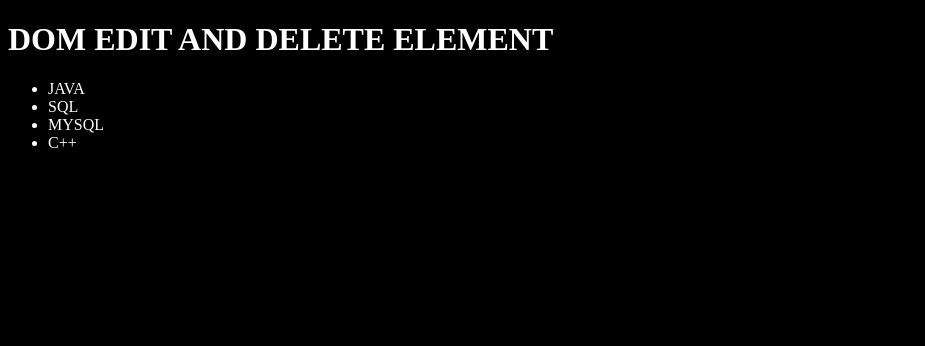
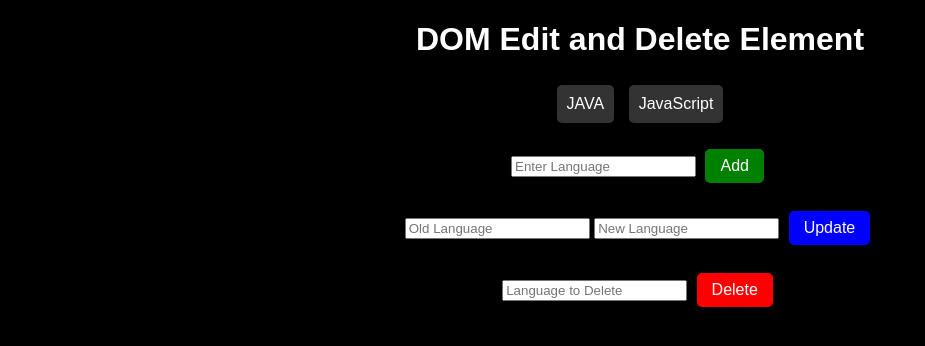
Before and after one commit to amolkadam5256/The_JavaScript_Handbook, a plain HTML site: page 04_Dom/three.html in a window 1280 px wide. Shown: the whole page, without its empty margins (0-925 px from the left). Drawn offline with Linux system fonts and the light colour scheme.

Commit message:
added Edit Code

```diff
--- a/04_Dom/three.html
+++ b/04_Dom/three.html
@@ -5,28 +5,84 @@
     <meta charset="UTF-8">
     <meta name="viewport" content="width=device-width, initial-scale=1.0">
     <title>Edit and Delete DOM Element</title>
+    <style>
+        body {
+            background-color: black;
+            color: white;
+            font-family: Arial, sans-serif;
+            text-align: center;
+        }
+
+        ul {
+            list-style-type: none;
+            padding: 0;
+        }
+
+        li {
+            background-color: #333;
+            margin: 5px;
+            padding: 10px;
+            border-radius: 5px;
+            display: inline-block;
+        }
+
+        button {
+            margin: 5px;
+            padding: 8px 15px;
+            font-size: 16px;
+            cursor: pointer;
+            border: none;
+            border-radius: 5px;
+        }
+
+        .add-btn {
+            background-color: green;
+            color: white;
+        }
+
+        .edit-btn {
+            background-color: blue;
+            color: white;
+        }
+
+        .delete-btn {
+            background-color: red;
+            color: white;
+        }
+    </style>
 </head>
 
-<body style="background-color: black; color: white;">
+<body>
 
-    <h1>DOM EDIT AND DELETE ELEMENT</h1>
+    <h1>DOM Edit and Delete Element</h1>
 
     <ul class="lang">
         <li>JAVA</li>
         <li>JavaScript</li>
-        <!-- <li>C</li> -->
     </ul>
+
+    <input type="text" id="langInput" placeholder="Enter Language">
+    <button class="add-btn" onclick="handleAdd()">Add</button>
+    <br><br>
+
+    <input type="text" id="oldLang" placeholder="Old Language">
+    <input type="text" id="newLang" placeholder="New Language">
+    <button class="edit-btn" onclick="handleEdit()">Update</button>
+    <br><br>
+
+    <input type="text" id="deleteLang" placeholder="Language to Delete">
+    <button class="delete-btn" onclick="handleDelete()">Delete</button>
 
     <script>
         function addLang(item) {
+            if (item.trim() === "") return;
             const li = document.createElement("li");
             li.textContent = item;
             document.querySelector(".lang").appendChild(li);
         }
 
         function editLang(oldItem, newItem) {
-            const items = document.querySelectorAll(".lang li");
-            items.forEach(li => {
+            document.querySelectorAll(".lang li").forEach(li => {
                 if (li.textContent.trim() === oldItem) {
                     li.textContent = newItem;
                 }
@@ -34,20 +90,32 @@
         }
 
         function deleteLang(item) {
-            const items = document.querySelectorAll(".lang li");
-            items.forEach(li => {
+            document.querySelectorAll(".lang li").forEach(li => {
                 if (li.textContent.trim() === item) {
                     li.remove();
                 }
             });
         }
 
-        // Example Usage
-        addLang("SQL");
-        addLang("MYSQL");
-        addLang("C");
-        editLang("C", "C++");  // Replaces "C" with "C++"
-        deleteLang("JavaScript"); // Removes "JavaScript"
+        function handleAdd() {
+            const lang = document.getElementById("langInput").value;
+            addLang(lang);
+            document.getElementById("langInput").value = "";
+        }
+
+        function handleEdit() {
+            const oldLang = document.getElementById("oldLang").value;
+            const newLang = document.getElementById("newLang").value;
+            editLang(oldLang, newLang);
+            document.getElementById("oldLang").value = "";
+            document.getElementById("newLang").value = "";
+        }
+
+        function handleDelete() {
+            const lang = document.getElementById("deleteLang").value;
+            deleteLang(lang);
+            document.getElementById("deleteLang").value = "";
+        }
     </script>
 
 </body>
```
Also changed, not shown: 04_Dom/Four.html (added, +111 -0 lines), 04_Dom/lang.jpg (added).
